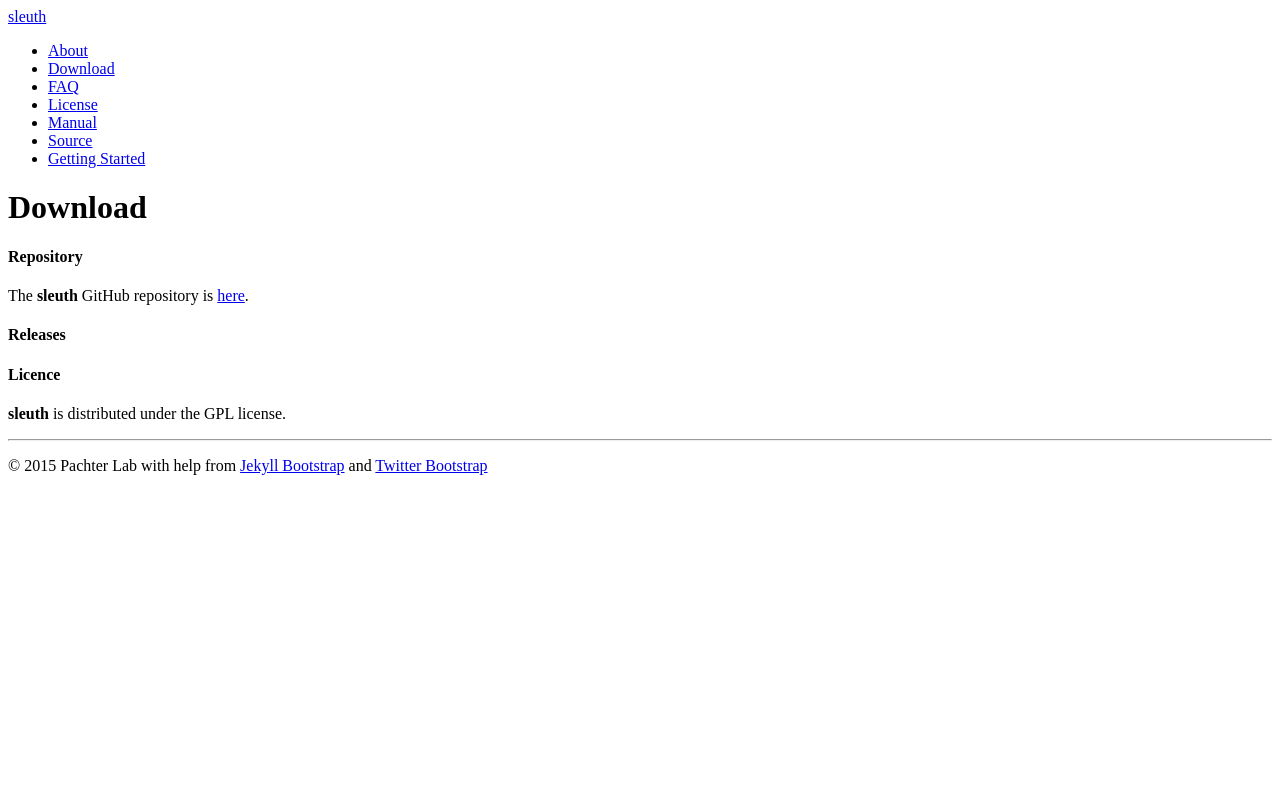
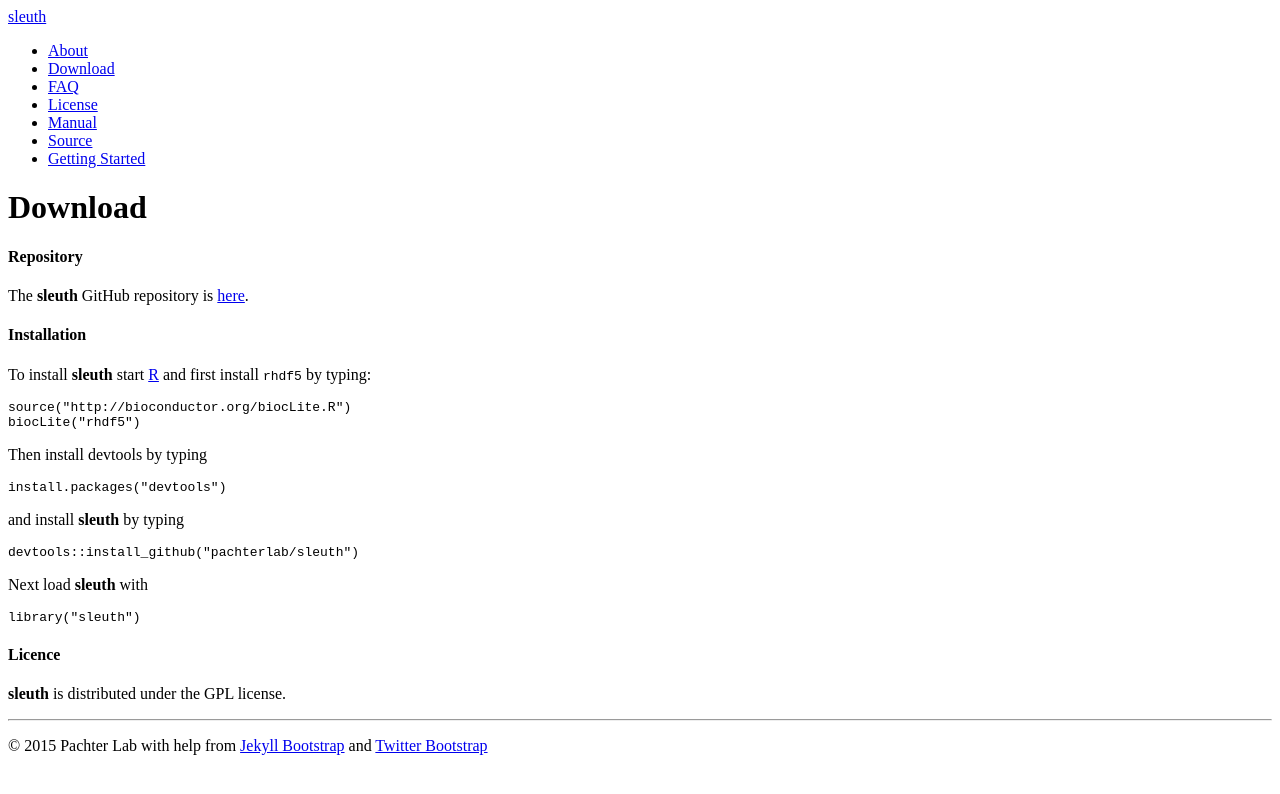
Before and after one commit to pachterlab/sleuth, a Jekyll site: the page built from download.md, in a window 1280 px wide. Shown: the top 794 px of the page. Built offline with Jekyll 4.4.1, drawn with Linux system fonts in a browser that asks for light colours.

Commit message:
update installation section and about

```diff
--- a/download.md
+++ b/download.md
@@ -10,7 +10,32 @@ group: navigation
 
 The __sleuth__ GitHub repository is [here](http://github.com/pachterlab/sleuth).
 
-#### Releases
+#### Installation
+
+To install __sleuth__ start [R](https://www.r-project.org) and first install `rhdf5` by typing:
+
+~~~
+source("http://bioconductor.org/biocLite.R")
+biocLite("rhdf5")
+~~~
+
+Then install devtools by typing
+
+~~~
+install.packages("devtools")
+~~~
+
+and install __sleuth__ by typing
+
+~~~
+devtools::install_github("pachterlab/sleuth")
+~~~
+
+Next load __sleuth__ with
+
+~~~
+library("sleuth")
+~~~
 
 #### Licence
 
```
Also changed, not shown: about.md (+1 -1 lines), 5 other files.
